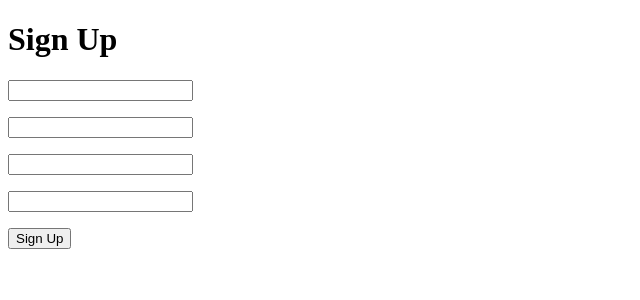
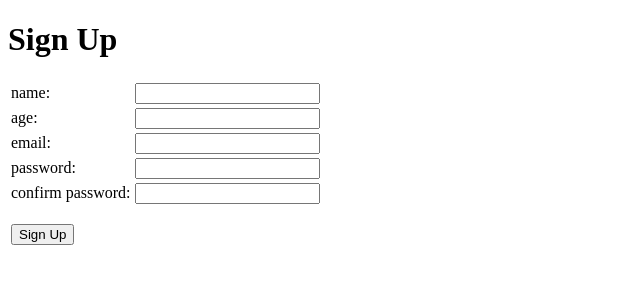
Before and after one commit to SOJ281/COMP2913, a Flask app: page /signup in a window 1280 px wide. Shown: the top 300 px of the page, without its empty margins (0-640 px from the left). Run offline with Flask 2, Linux system fonts and the light colour scheme.

Commit message:
Modify some code in signup.html

```diff
--- a/app/templates/signup.html
+++ b/app/templates/signup.html
@@ -2,21 +2,43 @@
 
 {% block content %}
     <h1>Sign Up</h1>
-    <form action="" method="post" name="signup">
+    <form action="/signup" method="post" name="signup">
+    <table>
+        <tr>
+            <td>name:
+            </td>
+            <td>
+                <input type="text" name="name">
+            </td>
+        </tr>
+        <tr>
+            <td>age:
+            </td>
+            <td>
+                <input type="text" name="age">
+            </td>
+        </tr>
+        <tr>
+            <td>email:
+            </td>
+            <td>
+                <input type="text" name="email">
+            </td>
+        </tr>
+        <tr>
+            <td>password:</td>
+            <td><input type="text" name="password"></td>
+        </tr>
+        <tr>
+            <td>confirm password:</td>
+            <td><input type="text" name="pw_confirm"></td>
+        </tr>
+        <tr>
+            <td>
+               <p><input type="submit" value="Sign Up"></p>
+            </td>
+        </tr>
+    </table>
 
-    <p>
-      {{ form.name }}<br>
-    </p>
-    <p>
-      {{ form.age }}<br>
-    </p>
-    <p>
-      {{ form.email }}<br>
-    </p>
-    <p>
-      {{ form.password }}
-    </p>
-    <p><input type="submit" value="Sign Up"></p>
 </form>
-
 {% endblock %}
```
